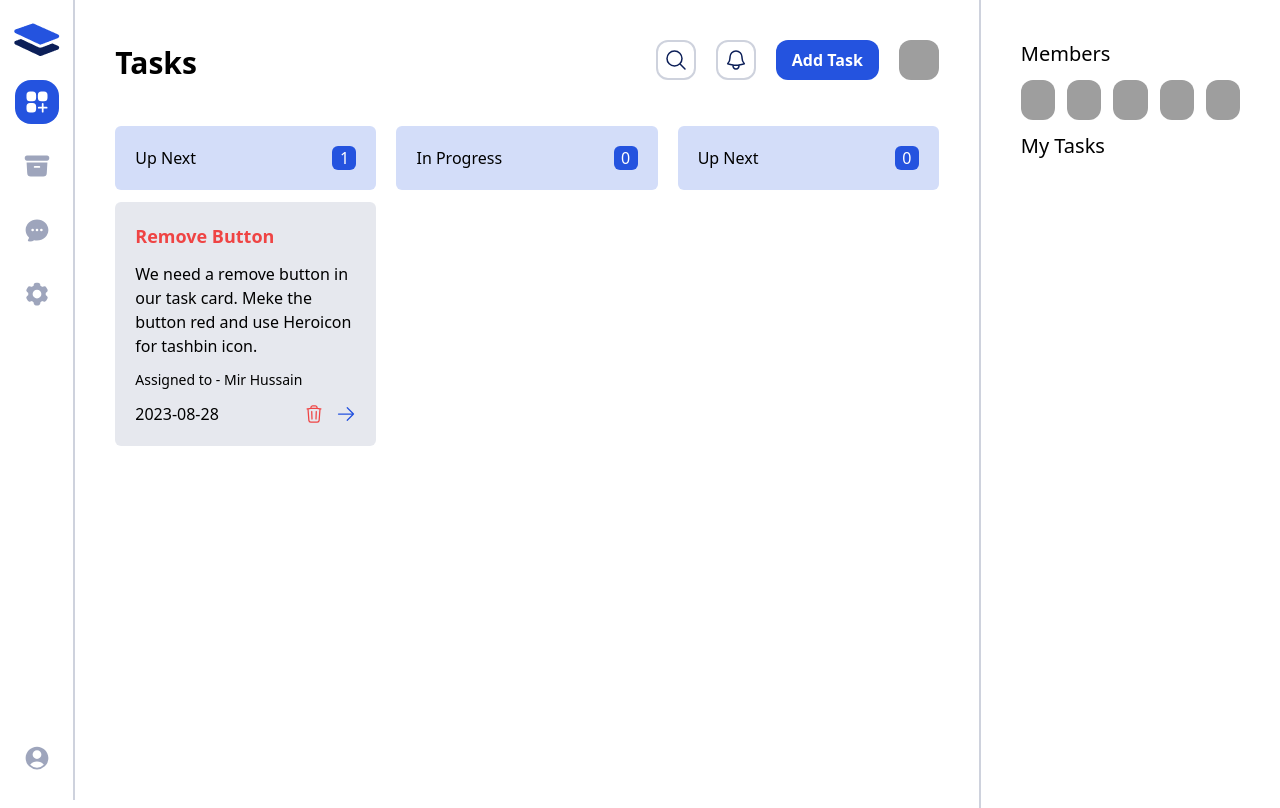
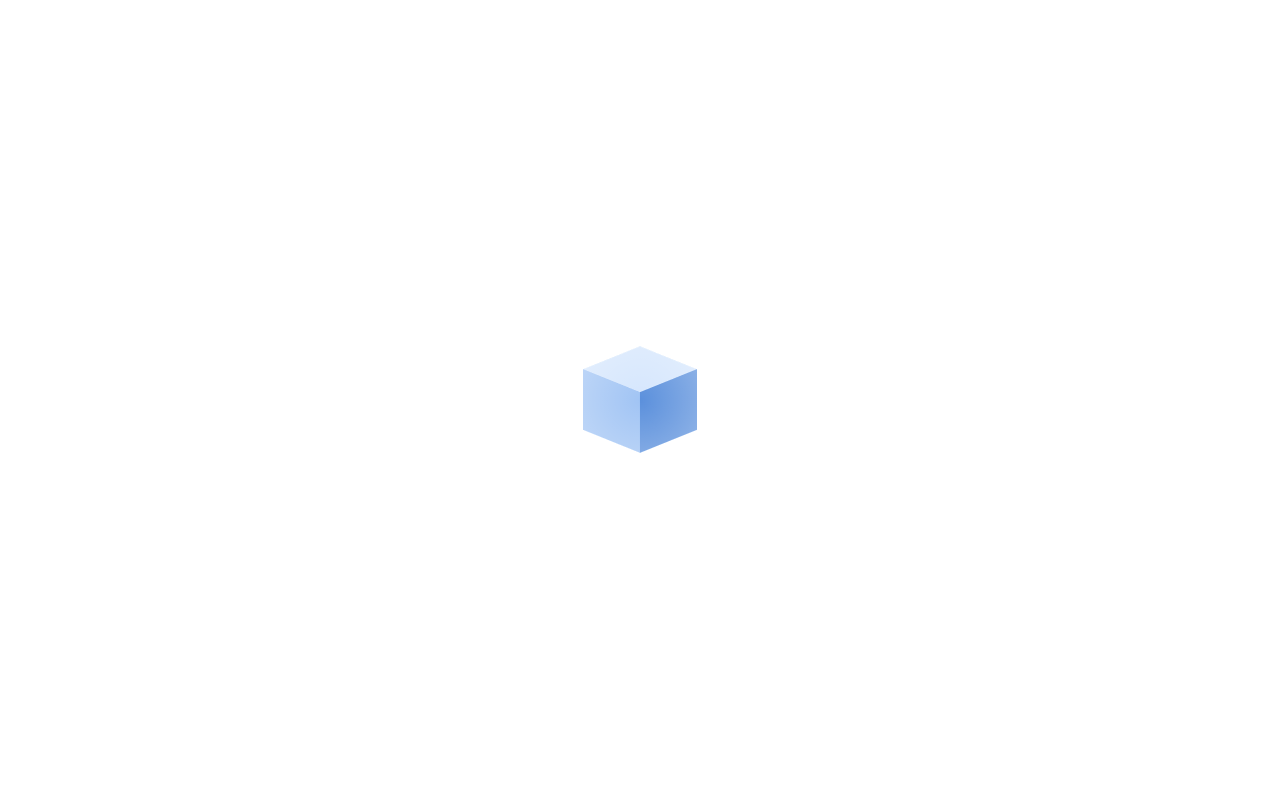
Before and after one commit to coder7475/taskmaster-crash-v2, a React (Vite) app: page / in a window 1280 px wide. Shown: the top 808 px of the page. Built offline with nearby package versions, Linux system fonts and the light colour scheme; grey boxes are pictures that could not be loaded.

Commit message:
feat: dynaically get email, isLoading fron userSlice

```diff
--- a/src/components/layouts/PrivateRoute.jsx
+++ b/src/components/layouts/PrivateRoute.jsx
@@ -1,11 +1,11 @@
 import { Navigate, useLocation } from 'react-router-dom';
 import Loading from './Loading';
+import { useSelector } from 'react-redux';
 
 const PrivateRoute = ({ children }) => {
   const { pathname } = useLocation();
 
-  const isLoading = false;
-  const email = 'test@gmail.com';
+  const { email, isLoading } = useSelector((state) => state.userSlice);
 
   if (isLoading) {
     return <Loading />;
```
